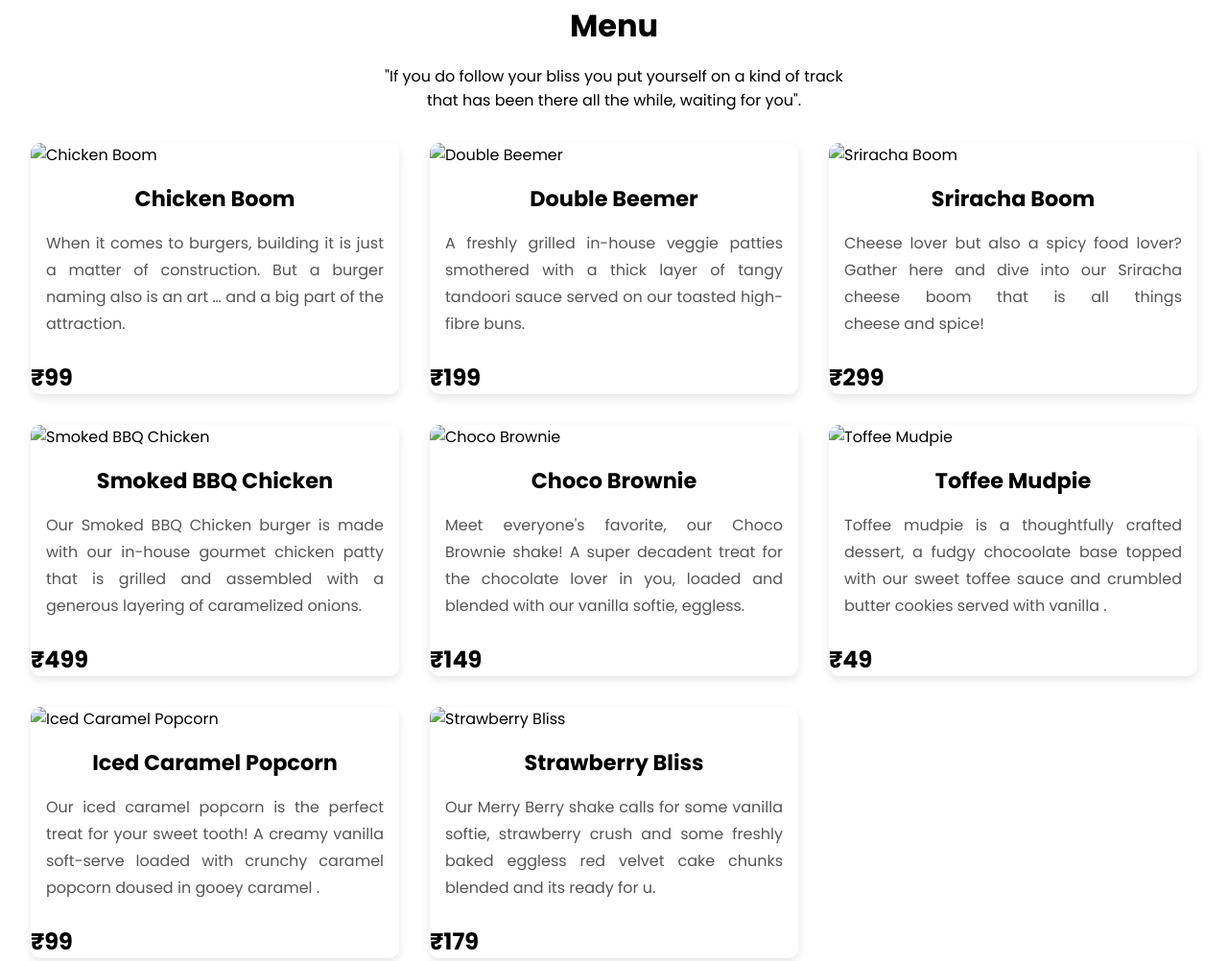
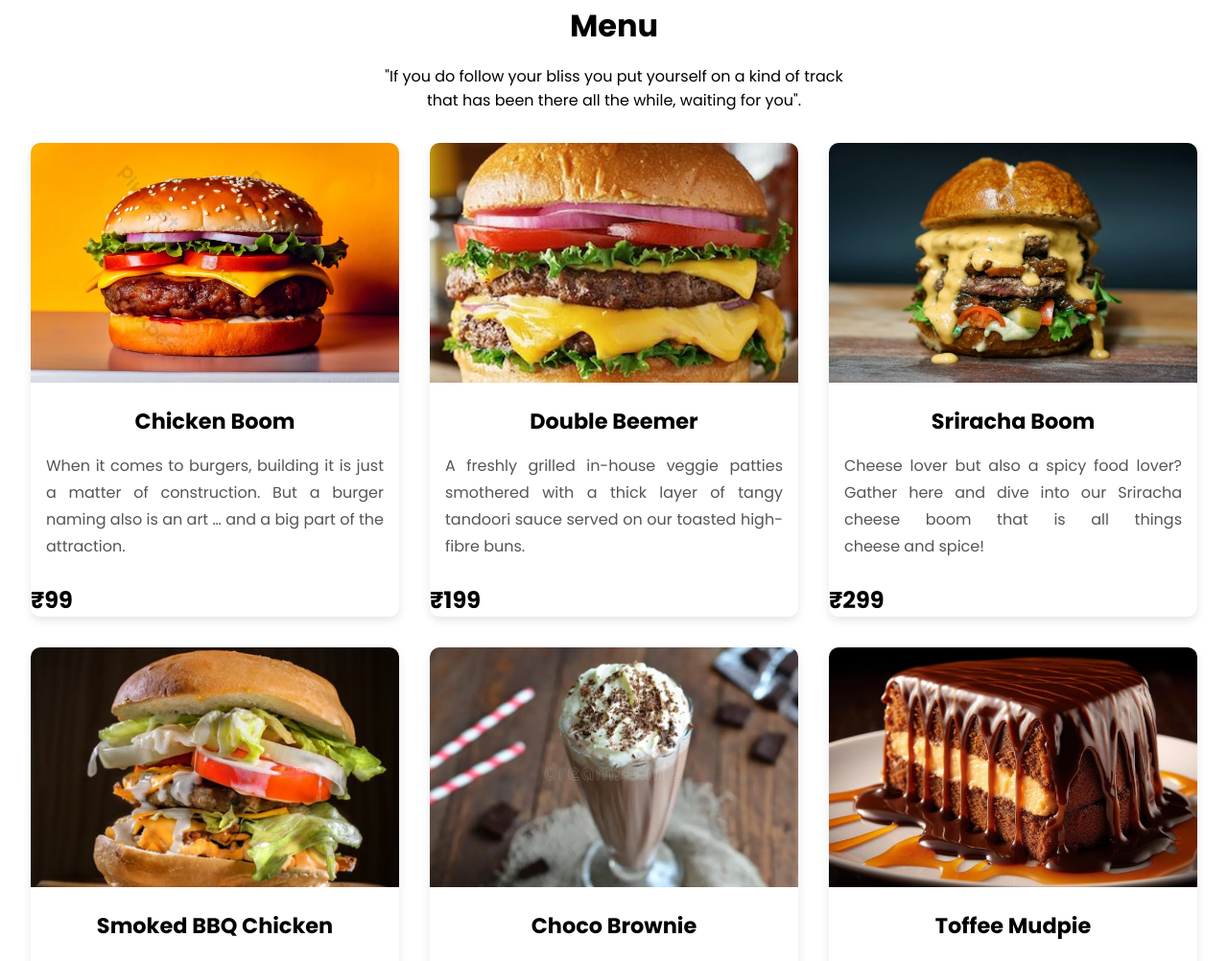
Before and after one commit to Supreeta-13/BurgerResturant, a plain HTML site: page index.html in a window 1280 px wide. Shown: the part 1005-2007 px from the top of the page at 96% size. Drawn offline with Linux system fonts and the light colour scheme; files whose address does not match are found by name; a web font is replaced by a local one.

Commit message:
Update index.html

```diff
--- a/index.html
+++ b/index.html
@@ -87,7 +87,7 @@
       <div class="collection-container">
         <div class="collection-item">
           <img
-            src="img/menu1.jpg"
+            src="menu1.jpg"
             alt="Chicken Boom"
           >
           <h3 class="heading">  Chicken Boom</h3>
@@ -101,7 +101,7 @@
 
         </div>
         <div class="collection-item">
-          <img src="img/menu2.jpg" alt=" Double Beemer">
+          <img src="menu2.jpg" alt=" Double Beemer">
           <h3 class="heading"> Double Beemer</h3>
           <p class="content">
             A freshly grilled in-house veggie patties smothered with a thick layer of tangy tandoori sauce served on our toasted high-fibre buns.
@@ -114,7 +114,7 @@
         </div>
         <div class="collection-item">
           <img
-            src="img/menu3.jpg"
+            src="menu3.jpg"
             alt="Sriracha Boom"
           >
           <h3 class="heading">Sriracha Boom</h3>
@@ -128,7 +128,7 @@
           </div>
         </div>
         <div class="collection-item">
-          <img src="img/o1.jpg" alt="Smoked BBQ Chicken">
+          <img src="o1.jpg" alt="Smoked BBQ Chicken">
           <h3 class="heading">Smoked BBQ Chicken </h3>
           <p class="content">
             Our Smoked BBQ Chicken burger is made with our in-house gourmet chicken patty that is grilled and assembled with a generous layering of caramelized onions.
@@ -142,7 +142,7 @@
 
 
         <div class="collection-item">
-          <img src="img/j1.jpg" alt="Choco Brownie">
+          <img src="j1.jpg" alt="Choco Brownie">
           <h3 class="heading">Choco Brownie
           </h3>
           <p class="content">
@@ -154,7 +154,7 @@
         </div>
 
         <div class="collection-item">
-          <img src="img/j2.jpg" alt="Toffee Mudpie">
+          <img src="j2.jpg" alt="Toffee Mudpie">
           <h3 class="heading">Toffee Mudpie          </h3>
           <p class="content">
             Toffee mudpie is a thoughtfully crafted dessert, a fudgy chocoolate base topped with our sweet toffee sauce and crumbled butter cookies served with vanilla .
@@ -165,7 +165,7 @@
         </div>
 
         <div class="collection-item">
-          <img src="img/f3.jpg" alt="Iced Caramel Popcorn">
+          <img src="f3.jpg" alt="Iced Caramel Popcorn">
           <h3 class="heading">Iced Caramel Popcorn          </h3>
           <p class="content">
             Our iced caramel popcorn is the perfect treat for your sweet tooth! A creamy vanilla soft-serve loaded with crunchy caramel popcorn doused in gooey caramel .
@@ -176,7 +176,7 @@
         </div>
 
         <div class="collection-item">
-          <img src="img/f4.jpg" alt="Strawberry Bliss">
+          <img src="f4.jpg" alt="Strawberry Bliss">
           <h3 class="heading">Strawberry Bliss          </h3>
           <p class="content">
             Our Merry Berry shake calls for some vanilla softie, strawberry crush and some freshly baked eggless red velvet cake chunks blended and its ready for u.
@@ -200,7 +200,7 @@
       <div class="trends-container">
         <div class="trend-item">
           <h3 class="heading">Our Burger</h3>
-          <img src="img/about-img.png" alt="Strawberry Bliss">
+          <img src="about-img.png" alt="Strawberry Bliss">
           <p class="content">
 
           </p>
```
